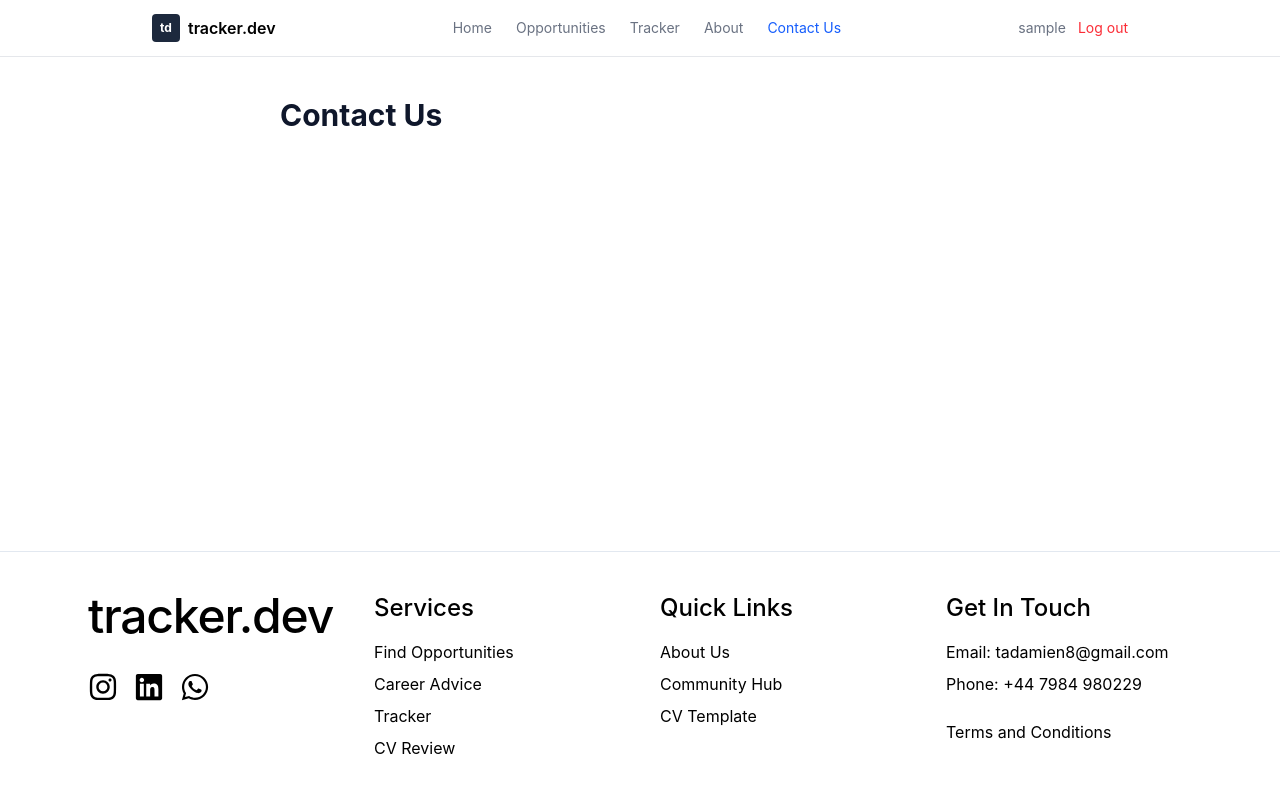
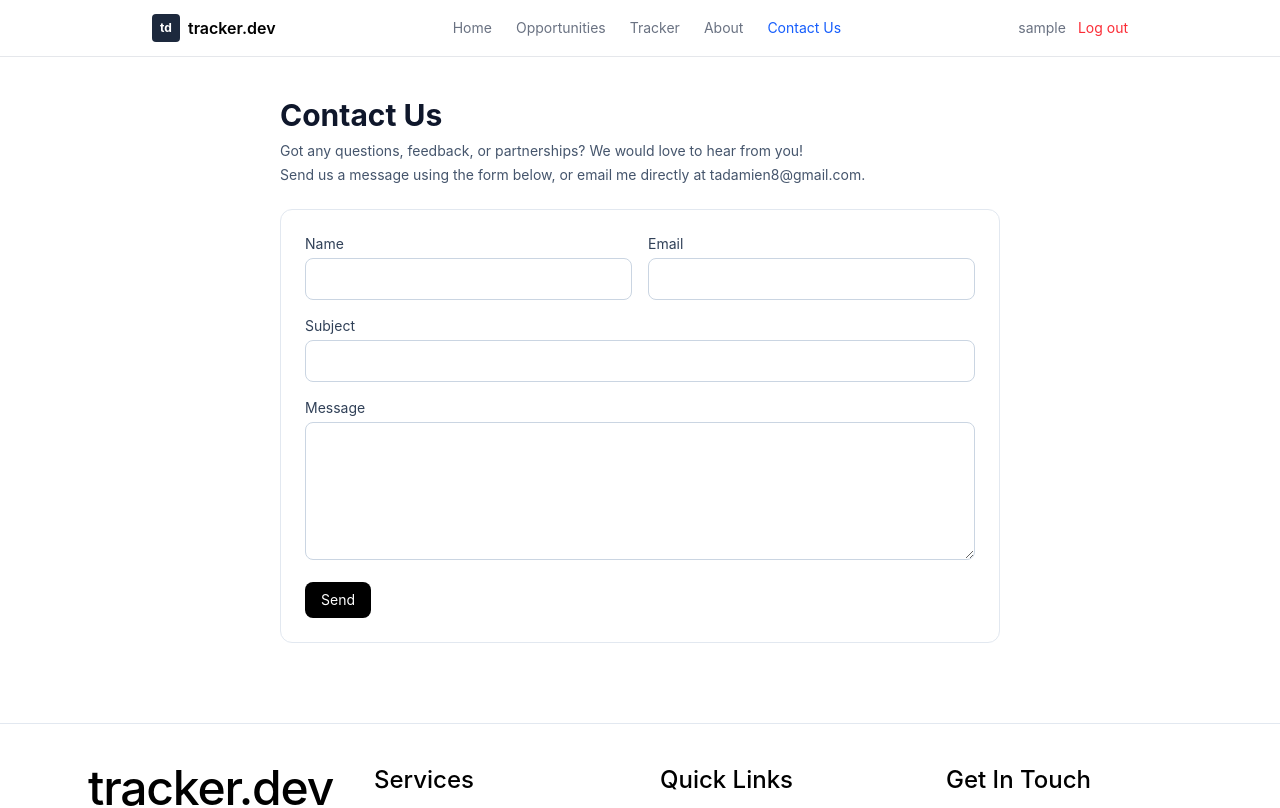
Before and after one commit to damienta/internship-tracker, a React app in the folder frontend/: page /contact-us in a window 1280 px wide. Shown: the top 808 px of the page. Built offline with nearby package versions, Linux system fonts and the light colour scheme; sample sign-in values are in the browser's storage; the HTML template or start-up script is replaced by a standard one.

Commit message:
Conpleted "Contact Us" form which has Name, Email, Subject and Message form inputs.

```diff
--- a/frontend/src/pages/Contact.jsx
+++ b/frontend/src/pages/Contact.jsx
@@ -2,6 +2,72 @@ export default function Contact() {
   return (
     <div className="max-w-3xl mx-auto px-6 py-10">
       <h1 className="text-3xl font-bold text-slate-900">Contact Us</h1>
+      <p className="mt-2 text-sm text-slate-600">
+        Got any questions, feedback, or partnerships? We would love to hear from you!
+      </p>
+      <p className="mt-1 text-sm text-slate-600">
+        Send us a message using the form below, or email me directly at tadamien8@gmail.com.
+      </p>
+
+      <form
+        className="mt-6 bg-white border border-slate-200 rounded-xl p-6 space-y-4"
+        action="mailto:tadamien8@gmail.com"
+        method="post"
+        encType="text/plain"
+      >
+        <div className="grid grid-cols-1 md:grid-cols-2 gap-4">
+          <div>
+            <label htmlFor="name" className="block text-sm text-slate-700 mb-1">Name</label>
+            <input
+              id="name"
+              name="name"
+              type="text"
+              required
+              className="w-full rounded-lg border border-slate-300 px-3 py-2 outline-none focus:ring-2 focus:ring-slate-300"
+            />
+          </div>
+
+          <div>
+            <label htmlFor="email" className="block text-sm text-slate-700 mb-1">Email</label>
+            <input
+              id="email"
+              name="email"
+              type="email"
+              required
+              className="w-full rounded-lg border border-slate-300 px-3 py-2 outline-none focus:ring-2 focus:ring-slate-300"
+            />
+          </div>
+        </div>
+
+        <div>
+          <label htmlFor="subject" className="block text-sm text-slate-700 mb-1">Subject</label>
+          <input
+            id="subject"
+            name="subject"
+            type="text"
+            required
+            className="w-full rounded-lg border border-slate-300 px-3 py-2 outline-none focus:ring-2 focus:ring-slate-300"
+          />
+        </div>
+
+        <div>
+          <label htmlFor="message" className="block text-sm text-slate-700 mb-1">Message</label>
+          <textarea
+            id="message"
+            name="message"
+            rows={5}
+            required
+            className="w-full rounded-lg border border-slate-300 px-3 py-2 outline-none focus:ring-2 focus:ring-slate-300"
+          />
+        </div>
+
+        <button
+          type="submit"
+          className="rounded-lg bg-black text-white px-4 py-2 text-sm hover:opacity-90"
+        >
+          Send
+        </button>
+      </form>
     </div>
   )
 }
```
